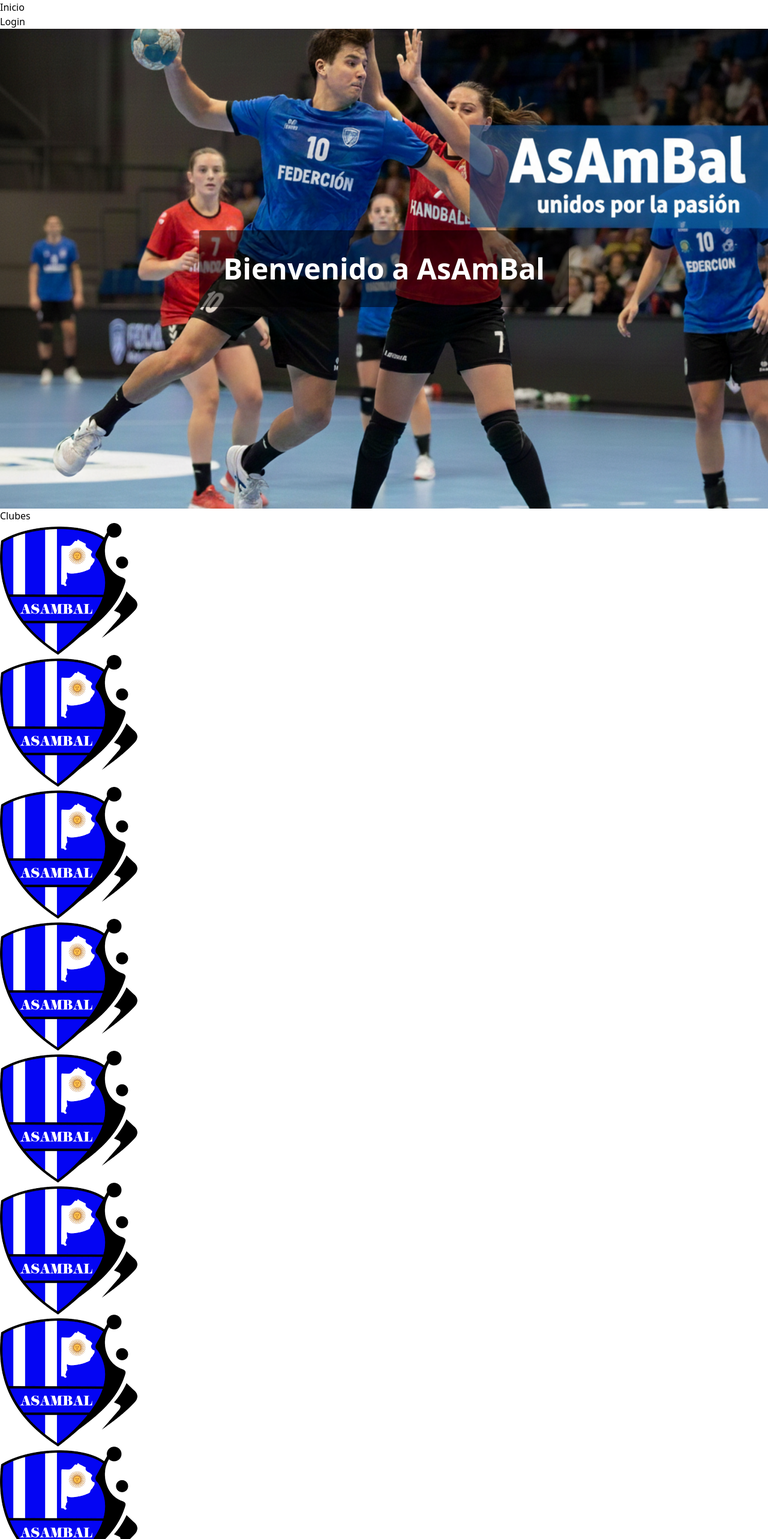
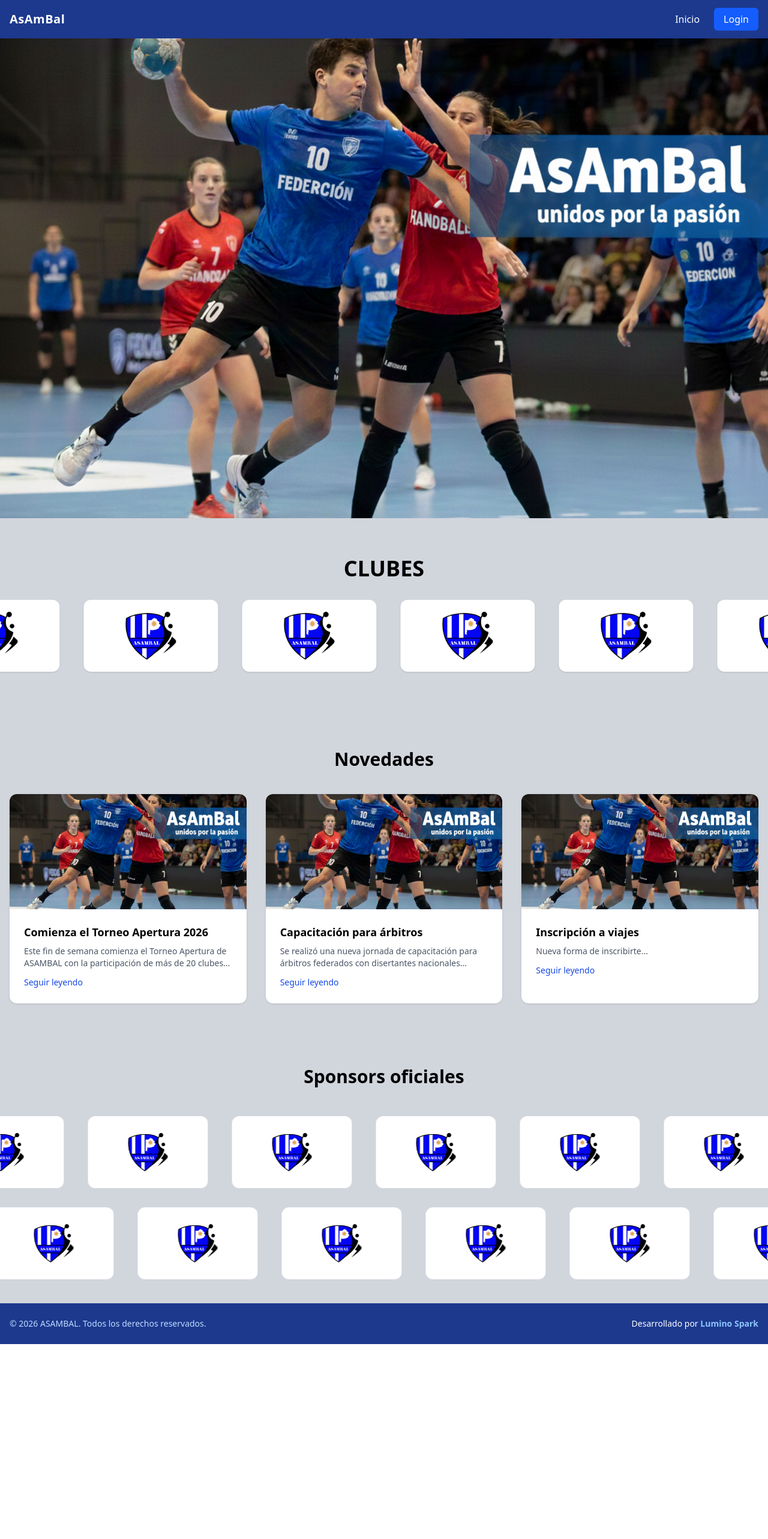
Before and after one commit to luminosparkdev/asambal, a React (Vite) app: page / in a window 1280 px wide. Shown: the top 2566 px of the page at 60% size. After the commit the page ends 2241 px from the top, so only its background shows below. Built offline with nearby package versions, Linux system fonts and the light colour scheme.

Commit message:
Home con Tailwind y Framer Motion

```diff
--- a/index.html
+++ b/index.html
@@ -4,7 +4,7 @@
     <meta charset="UTF-8" />
     <link rel="icon" type="image/svg+xml" href="/vite.svg" />
     <meta name="viewport" content="width=device-width, initial-scale=1.0" />
-    <title>asambalfront</title>
+    <title>ASAMBAL Web</title>
   </head>
   <body>
     <div id="root"></div>
--- a/package.json
+++ b/package.json
@@ -12,6 +12,7 @@
   },
   "dependencies": {
     "axios": "^1.13.2",
+    "framer-motion": "^12.25.0",
     "react": "^19.2.0",
     "react-dom": "^19.2.0",
     "react-router-dom": "^7.11.0",
--- a/src/Components/Layout/Footer.jsx
+++ b/src/Components/Layout/Footer.jsx
@@ -1,8 +1,21 @@
 function Footer() {
   return (
-    <footer>
-      <p>© ASAMBAL</p>
-      <p>Desarrollado por Lumino Spark</p>
+    <footer className="text-white bg-blue-900 ">
+      <div className="flex flex-col items-center justify-between gap-4 px-4 py-6 mx-auto max-w-7xl md:flex-row">
+
+        {/* Copyright */}
+        <p className="text-sm text-blue-200">
+          © {new Date().getFullYear()} ASAMBAL. Todos los derechos reservados.
+        </p>
+
+        {/* Créditos */}
+        <p className="text-sm">
+          Desarrollado por{" "}
+          <span className="font-semibold text-blue-300 transition-colors hover:text-blue-200">
+            Lumino Spark
+          </span>
+        </p>
+      </div>
     </footer>
   );
 }
--- a/src/Components/Layout/Navbar.jsx
+++ b/src/Components/Layout/Navbar.jsx
@@ -1,31 +1,81 @@
-import { Link, useNavigate} from "react-router-dom";
+import { Link, useNavigate } from "react-router-dom";
 import { useAuth } from "../../Auth/AuthContext";
 
 function Navbar() {
-  const {isAuthenticated, user, logout} = useAuth();
+  const { isAuthenticated, user, logout } = useAuth();
   const navigate = useNavigate();
 
   const handleLogout = () => {
+    logout();
     navigate("/login");
   };
 
   return (
-    <nav>
-      <ul>
-        <li><Link to="/">Inicio</Link></li>
+    <nav className="text-white bg-blue-900 shadow-md">
+      <div className="px-4 mx-auto max-w-7xl">
+        <div className="flex items-center justify-between h-16">
+
+          {/* Logo / Nombre */}
+          <Link
+            to="/"
+            className="text-xl font-bold tracking-wide hover:text-blue-200"
+          >
+            <h1 className="text-xl font-bold text-white">AsAmBal </h1>
+          </Link>
+
+          {/* Links */}
+          <ul className="flex items-center space-x-6">
+            <li>
+              <Link
+                to="/"
+                className="transition-colors hover:text-blue-200"
+              >
+                Inicio
+              </Link>
+            </li>
 
             {!isAuthenticated && (
-          <li><Link to="/login">Login</Link></li>
+              <li>
+                <Link
+                  to="/login"
+                  className="px-4 py-2 transition-colors bg-blue-600 rounded-md hover:bg-blue-700"
+                >
+                  Login
+                </Link>
+              </li>
             )}
 
             {isAuthenticated && (
               <>
-            <li><Link to="/perfil">Perfil</Link></li>
-            <li><button onClick={handleLogout}>Cerrar sesión</button></li>
+                <li>
+                  <Link
+                    to="/perfil"
+                    className="transition-colors hover:text-blue-200"
+                  >
+                    Perfil
+                  </Link>
+                </li>
+
+                <li>
+                  <button
+                    onClick={handleLogout}
+                    className="px-4 py-2 transition-colors bg-red-600 rounded-md hover:bg-red-700"
+                  >
+                    Cerrar sesión
+                  </button>
+                </li>
               </>
             )}
           </ul>
-      {isAuthenticated && <p>Bienvenido, {user.email}</p>}
+        </div>
+
+        {/* Usuario */}
+        {isAuthenticated && (
+          <div className="pb-2 text-sm text-blue-200">
+            Bienvenido, <span className="font-medium">{user.email}</span>
+          </div>
+        )}
+      </div>
     </nav>
   );
 }
--- a/src/Pages/Home.jsx
+++ b/src/Pages/Home.jsx
@@ -1,79 +1,17 @@
-import logo from "../Assets/Asambal/logo.png"
-import hero from "../Assets/hero.png"
+import ClubesCarousel from "./HomeComponents/ClubesCarousel";
+import Novedades from "./HomeComponents/Novedades";
+import Sponsors from "./HomeComponents/Sponsors";
 
 function Home() {
     return (
         <>
-<section
-  className="flex flex-col items-center justify-center h-screen bg-center bg-cover"
-  style={{ backgroundImage: `url(${hero})` }}
->
-  <div className="p-10 text-center rounded bg-black/50">
-    <h1 className="text-5xl font-bold text-white">
-      Bienvenido a AsAmBal
-    </h1>
-  </div>
-</section>
-
-        <section>
-            <h2>Clubes</h2>
-            <div>
-                <img src={logo} alt="logo" />
-                <img src={logo} alt="logo" />
-                <img src={logo} alt="logo" />
-                <img src={logo} alt="logo" />
-                <img src={logo} alt="logo" />
-                <img src={logo} alt="logo" />
-                <img src={logo} alt="logo" />
-                <img src={logo} alt="logo" />
-                <img src={logo} alt="logo" />
-                <img src={logo} alt="logo" />
-                <img src={logo} alt="logo" />
-                <img src={logo} alt="logo" />
-                <img src={logo} alt="logo" />
-                <img src={logo} alt="logo" />
-            </div>
-        </section>
-        <section>
-            <h2>Novedades</h2>
-            <div>
-                <img src={logo} alt="logo" />
-                <img src={logo} alt="logo" />
-                <img src={logo} alt="logo" />
-                <img src={logo} alt="logo" />
-                <img src={logo} alt="logo" />
-                <img src={logo} alt="logo" />
-                <img src={logo} alt="logo" />
-                <img src={logo} alt="logo" />
-                <img src={logo} alt="logo" />
-                <img src={logo} alt="logo" />
-                <img src={logo} alt="logo" />
-                <img src={logo} alt="logo" />
-                <img src={logo} alt="logo" />
-                <img src={logo} alt="logo" />
-            </div>
-        </section>
-        <section>
-            <h2>Sponsors</h2>
-            <div>
-                <img src={logo} alt="logo" />
-                <img src={logo} alt="logo" />
-                <img src={logo} alt="logo" />
-                <img src={logo} alt="logo" />
-                <img src={logo} alt="logo" />
-                <img src={logo} alt="logo" />
-                <img src={logo} alt="logo" />
-                <img src={logo} alt="logo" />
-                <img src={logo} alt="logo" />
-                <img src={logo} alt="logo" />
-                <img src={logo} alt="logo" />
-                <img src={logo} alt="logo" />
-                <img src={logo} alt="logo" />
-                <img src={logo} alt="logo" />
-            </div>
-        </section>
+        <main className="bg-gray-300">
+            <ClubesCarousel />
+            <Novedades />
+            <Sponsors />
+        </main>
         </>
-    )
+    );
 }
 
-export default Home
+export default Home;
--- /dev/null
+++ b/src/Pages/HomeComponents/ClubesCarousel.jsx
@@ -0,0 +1,47 @@
+import { motion as Motion } from "framer-motion";
+import logo from "../../../src/Assets/Asambal/logo.png"
+import hero from "../../../src/Assets/hero.png";
+
+const clubes = Array(12).fill(logo);
+
+function ClubesCarousel() {
+  return (
+    <main>
+    <section className="flex flex-col items-center justify-center h-screen bg-center bg-cover" style={{ backgroundImage: `url(${hero})` }} >
+    </section>
+
+    <section className="py-16 overflow-hidden">
+      <h2 className="mb-8 text-4xl font-bold text-center">
+        CLUBES
+      </h2>
+
+      <Motion.div
+        className="flex gap-10 cursor-grab active:cursor-grabbing"
+        drag="x"
+        dragConstraints={{ left: -1000, right: 0 }}
+        animate={{ x: ["0%", "-50%"] }}
+        transition={{
+          repeat: Infinity,
+          duration: 30,
+          ease: "linear",
+        }}
+      >
+        {[...clubes, ...clubes].map((logo, index) => (
+          <div
+            key={index}
+            className="flex items-center justify-center bg-white shadow min-w-56 h-30 rounded-xl"
+          >
+            <img
+              src={logo}
+              alt="Club de handball ASAMBAL"
+              className="object-contain h-20"
+            />
+          </div>
+        ))}
+      </Motion.div>
+    </section>
+    </main>
+  );
+}
+
+export default ClubesCarousel;
--- /dev/null
+++ b/src/Pages/HomeComponents/Novedades.jsx
@@ -0,0 +1,70 @@
+import { useState } from "react";
+import hero from "../../../src/Assets/hero.png";
+
+const novedades = [
+    {
+        id: 1,
+        title: "Comienza el Torneo Apertura 2026",
+        image: hero,
+        text: "Este fin de semana comienza el Torneo Apertura de ASAMBAL con la participación de más de 20 clubes..."
+    },
+    {
+        id: 2,
+        title: "Capacitación para árbitros",
+        image: hero,
+        text: "Se realizó una nueva jornada de capacitación para árbitros federados con disertantes nacionales..."
+    },
+        {
+        id: 3,
+        title: "Inscripción a viajes",
+        image: hero,
+        text: "Nueva forma de inscribirte..."
+    }
+];
+
+function Novedades() {
+    return (
+        <section className="px-4 py-16 mx-auto max-w-7xl">
+            <h2 className="mb-10 text-3xl font-bold text-center">
+                Novedades
+            </h2>
+
+            <div className="grid gap-8 md:grid-cols-2 lg:grid-cols-3">
+                {novedades.map((item) => (
+                    <NovedadCard key={item.id} {...item} />
+                ))}
+            </div>
+        </section>
+    );
+}
+
+function NovedadCard({ title, image, text }) {
+    const [open, setOpen] = useState(false);
+
+    return (
+        <article className="overflow-hidden bg-white shadow rounded-xl">
+            <img
+                src={image}
+                alt={title}
+                className="object-cover w-full h-48"
+            />
+
+            <div className="p-6">
+                <h3 className="mb-2 text-lg font-bold">{title}</h3>
+
+                <p className={`text-gray-600 text-sm ${!open && "line-clamp-3"}`}>
+                    {text}
+                </p>
+
+                <button
+                    onClick={() => setOpen(!open)}
+                    className="mt-3 text-sm font-medium text-blue-700 hover:underline"
+                >
+                    {open ? "Mostrar menos" : "Seguir leyendo"}
+                </button>
+            </div>
+        </article>
+    );
+}
+
+export default Novedades;
--- /dev/null
+++ b/src/Pages/HomeComponents/Sponsors.jsx
@@ -0,0 +1,58 @@
+import { motion as Motion } from "framer-motion";
+import logo from "../../../src/Assets/Asambal/logo.png"
+
+const sponsors = Array(10).fill(logo);
+
+function Sponsors() {
+    return (
+        <section className="py-10 overflow-hidden text-black">
+            <h2 className="mb-12 text-3xl font-bold text-center">
+                Sponsors oficiales
+            </h2>
+
+            {/* Línea superior */}
+            <Motion.div
+                className="flex gap-10 mb-8"
+                animate={{ x: ["0%", "-50%"] }}
+                transition={{
+                    repeat: Infinity,
+                    duration: 40,
+                    ease: "linear",
+                }}
+            >
+                {[...sponsors, ...sponsors].map((logo, i) => (
+                    <SponsorItem key={i} logo={logo} />
+                ))}
+            </Motion.div>
+
+            {/* Línea inferior (más rápida y sentido contrario) */}
+            <Motion.div
+                className="flex gap-10"
+                animate={{ x: ["-50%", "0%"] }}
+                transition={{
+                    repeat: Infinity,
+                    duration: 25,
+                    ease: "linear",
+                }}
+            >
+                {[...sponsors, ...sponsors].map((logo, i) => (
+                    <SponsorItem key={i} logo={logo} />
+                ))}
+            </Motion.div>
+        </section>
+    );
+}
+
+function SponsorItem({ logo }) {
+    return (
+        <div className="flex items-center justify-center bg-white min-w-50 h-30 backdrop-blur rounded-xl">
+            <img
+                src={logo}
+                alt="Sponsor ASAMBAL"
+                className="object-contain h-16"
+            />
+        </div>
+    );
+}
+
+export default Sponsors;
```
Also changed, not shown: 1 other file (tests, documents, lock files or other folders). Lines whose indentation alone changed are shown as unchanged.
